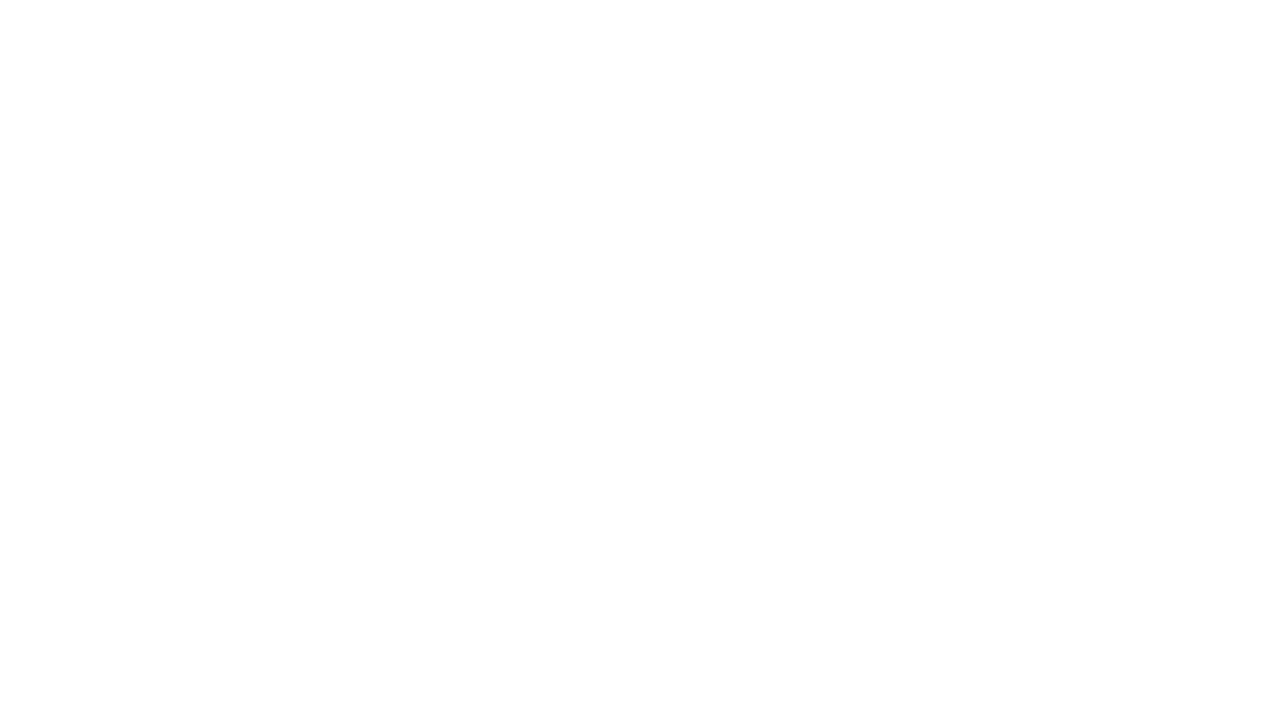
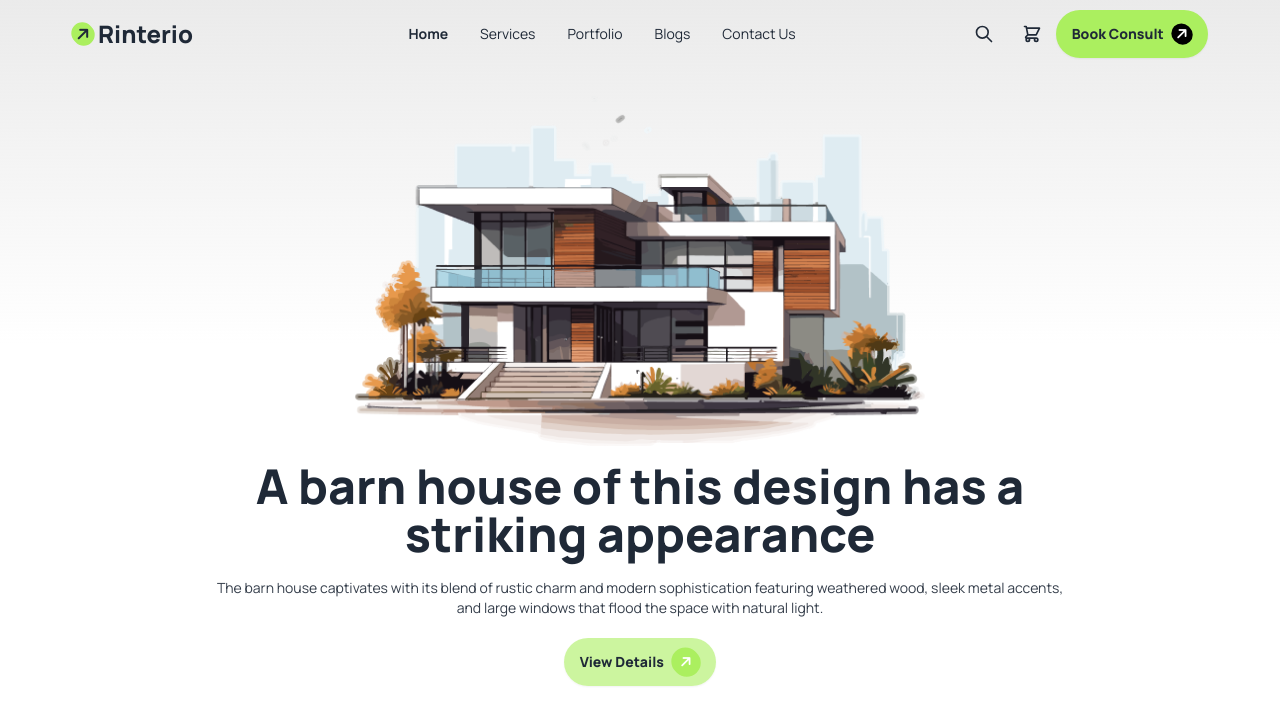
Before and after one commit to provakar788/mythird-Assignment, a plain HTML site: page index.html in a window 1280 px wide. Drawn offline with nearby package versions, Linux system fonts and the light colour scheme.

Commit message:
added the banner section

```diff
--- a/index.html
+++ b/index.html
@@ -7,6 +7,9 @@
     <link href="https://cdn.jsdelivr.net/npm/daisyui@4.12.10/dist/full.min.css" rel="stylesheet" type="text/css" />
     <script src="https://cdn.tailwindcss.com"></script>
     <link rel="stylesheet" href="style.css">
+    <link rel="preconnect" href="https://fonts.googleapis.com">
+    <link rel="preconnect" href="https://fonts.gstatic.com" crossorigin>
+    <link href="https://fonts.googleapis.com/css2?family=Manrope:wght@200..800&display=swap" rel="stylesheet">
     <title>Rinterio</title>
     <script>
         tailwind.config = {
@@ -14,13 +17,118 @@
             extend: {
               colors: {
                 clifford: '#da373d',
+              },
+              fontFamily: {
+                manrope: ["Manrope", "sans-serif"],
+              },
+              backgroundColor: {
+                rinterio : 'rgb(171, 239, 95)',
+                rinteri : 'rgba(171, 239, 95, 0.6)',
+                grey : 'rgb(244, 244, 244)',
               }
             }
           }
         }
       </script>
 </head>
-<body>
-
+<body class="font-manrope">
+    <!-- banner section -->
+    <header class="banner-bg px-5 lg:px-16">
+      <nav>
+        <div class="navbar bg-base-50 md:justify-between">
+          <div class="navbar-start">
+            <div class="flex items-center gap-1">
+              <i class="fa-solid fa-arrow-right bg-rinterio p-1 rounded-full -rotate-45"></i>
+              <a class="text-2xl font-extrabold">Rinterio</a>
+            </div>
+          </div>
+          <div class="navbar-center hidden lg:flex mr-12">
+            <ul class="menu menu-horizontal px-1">
+                <li class="font-bold"><a>Home</a></li>
+                <li><a>Services</a></li>
+                <li><a>Portfolio</a></li>
+                <li><a>Blogs</a></li>
+                <li><a>Contact Us</a></li>
+            </ul>
+          </div>
+          <div class="flex ml-14 md:ml-24 space-x-0">
+            <button class="btn btn-ghost btn-circle">
+              <svg
+                xmlns="http://www.w3.org/2000/svg"
+                class="h-5 w-5"
+                fill="none"
+                viewBox="0 0 24 24"
+                stroke="currentColor">
+                <path
+                  stroke-linecap="round"
+                  stroke-linejoin="round"
+                  stroke-width="2"
+                  d="M21 21l-6-6m2-5a7 7 0 11-14 0 7 7 0 0114 0z" />
+              </svg>
+            </button>
+            <div tabindex="0" role="button" class="btn btn-ghost btn-circle hover:animate-pulse">
+              <div class="indicator">
+                <svg
+                  xmlns="http://www.w3.org/2000/svg"
+                  class="h-5 w-5"
+                  fill="none"
+                  viewBox="0 0 24 24"
+                  stroke="currentColor">
+                  <path
+                    stroke-linecap="round"
+                    stroke-linejoin="round"
+                    stroke-width="2"
+                    d="M3 3h2l.4 2M7 13h10l4-8H5.4M7 13L5.4 5M7 13l-2.293 2.293c-.63.63-.184 1.707.707 1.707H17m0 0a2 2 0 100 4 2 2 0 000-4zm-8 2a2 2 0 11-4 0 2 2 0 014 0z" />
+                </svg>
+              </div>
+            </div>
+          </div>
+          <div class="btn bg-rinterio rounded-full outline-none border-none md:flex lg:flex hidden">
+            <a class="font-extrabold">Book Consult</a>
+            <i class="fa-solid fa-arrow-right bg-black text-white p-1 rounded-full -rotate-45"></i>
+          </div>
+          <div class="dropdown dropdown-hover dropdown-end">
+            <div tabindex="0" role="button" class="btn btn-ghost md:hidden lg:hidden">
+              <svg
+                xmlns="http://www.w3.org/2000/svg"
+                class="h-5 w-5"
+                fill="none"
+                viewBox="0 0 24 24"
+                stroke="currentColor">
+                <path
+                  stroke-linecap="round"
+                  stroke-linejoin="round"
+                  stroke-width="2"
+                  d="M4 6h16M4 12h8m-8 6h16" />
+              </svg>
+            </div>
+            <ul tabindex="0" class="menu menu-xs dropdown-content bg-base-100 rounded-box z-[1] mt-3 w-52 p-2 shadow space-y-1">
+              <li class="font-bold"><a>Home</a></li>
+              <li><a>Services</a></li>
+              <li><a>Portfolio</a></li>
+              <li><a>Blogs</a></li>
+              <li><a>Contact Us</a></li>
+              <div class="btn bg-rinterio rounded-full outline-none border-none">
+                <a class="text-xs font-bold">Book Consult</a>
+                <i class="fa-solid fa-arrow-right bg-black text-white p-1 rounded-full -rotate-45"></i>
+              </div>
+            </ul>
+          </div>
+        </div>
+      </nav>
+      <div class="banner">
+        <img class="mx-auto mt-7" src="./assets/banner.png" alt="">
+        <div class="text-center mt-4 space-y-5">
+          <h1 class="text-xl md:text-3xl lg:text-5xl font-extrabold">A barn house of this design has a <br> striking appearance</h1>
+          <p class="lg:w-9/12 text-sm lg:text-md mx-auto opacity-90">
+            The barn house captivates with its blend of rustic charm and modern sophistication featuring weathered wood, sleek metal accents, and large windows that flood the space with natural light.
+          </p>
+          <div class="btn bg-rinteri border border-rinterio rounded-full outline-none border-none">
+            <a class="font-extrabold">View Details</a>
+            <i class="fa-solid fa-arrow-right bg-rinterio text-white p-2 rounded-full -rotate-45"></i>
+          </div>
+        </div>
+      </div>
+    </header>
 </body>
 </html>
--- a/style.css
+++ b/style.css
@@ -0,0 +1,10 @@
+.banner-bg{
+    background: linear-gradient(180deg, rgba(54, 54, 54, 0.1), rgb(255, 255, 255), rgb(255, 255, 255) 100%);
+    background-blend-mode: overlay;
+}
+.mail-bgImg{
+    background-image: url('./assets/bg.jpg');
+    background-repeat: no-repeat;
+    background-size: cover;
+    background-position: center;
+}
```
